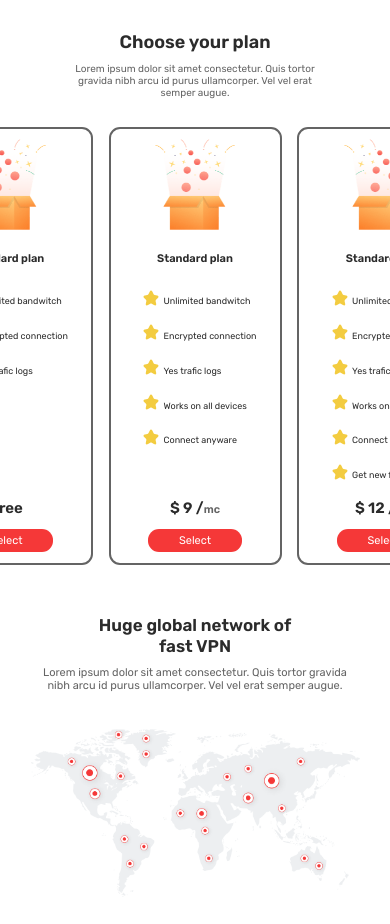
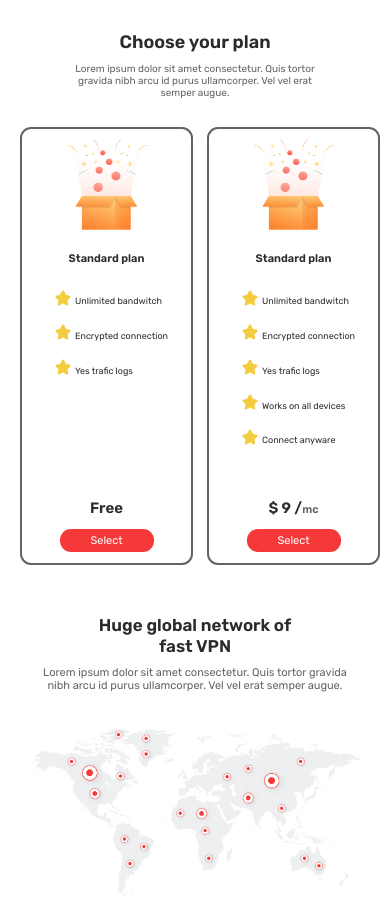
Before and after one commit to denys-kosyriev/LaslesVPN-tailwind, a website: page index.html in a window 390 px wide. Shown: the part 1080-2004 px from the top of the page. Drawn offline with nearby package versions, Linux system fonts and the light colour scheme.

Commit message:
fix: show list' plans center

```diff
--- a/index.html
+++ b/index.html
@@ -213,8 +213,7 @@ sm:w-[24px] sm:h-[24px]">
                 erat semper augue.
             </p>
         </div>
-        <div>
-            <ul class="overflow-auto flex gap-x-[4%] justify-center md:gap-x-[27px]">
+            <ul class="max-w-[100vw] overflow-auto inline-flex gap-x-[4%] mx-auto px-[20px] md:gap-x-[27px]">
                 <li class="min-w-[173px] px-[20px] pt-[10px] pb-[11px] border-light border-[2px]
             flex flex-col items-center transition-all duration-300 ease-linear rounded-[11px]
             hover:border-color md:rounded-[20px] md:min-w-[319px] md:pt-[23px] md:pb-[19px]">
@@ -299,7 +298,6 @@ sm:w-[24px] sm:h-[24px]">
                     </button>
                 </li>
             </ul>
-        </div>
     </section>
 
     <section class="pt-[25px] pb-[26px] sm:py-[30px] text-center sm:pt-[46px] sm:pb-[4px]">
--- a/src/input.css
+++ b/src/input.css
@@ -120,6 +120,10 @@
 
     .btn:active {
         @apply opacity-50;
+    }
+
+    ul::-webkit-scrollbar {
+        @apply w-0;
     }
 
     ul.ready-list li {
```
Also changed, not shown: src/output.css.
